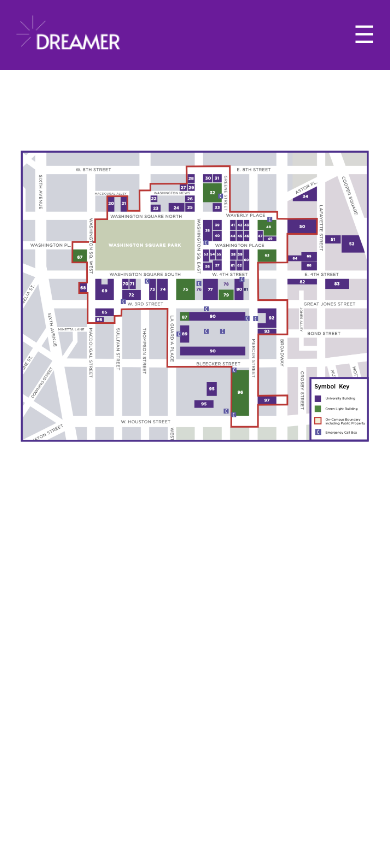
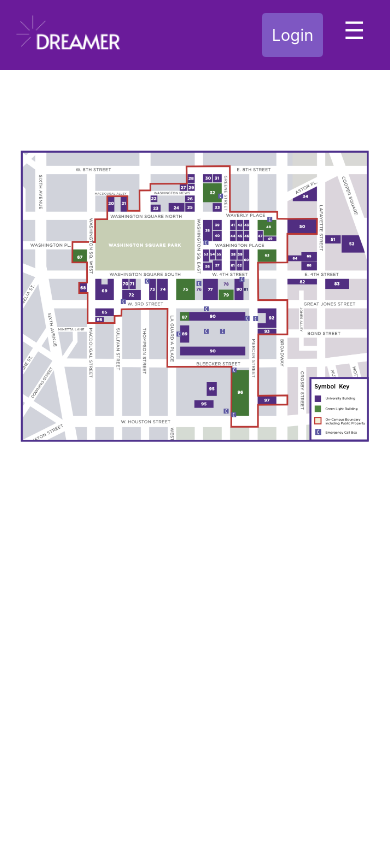
Before and after one commit to vishnukommuri326/Dreamers, a React (Create React App) app in the folder front-end/: page / in a window 390 px wide. Shown: the top 844 px of the page. Built offline with nearby package versions, Linux system fonts and the light colour scheme.

Commit message:
Login button in top header that takes you to login ,theres header controls container for both Login button and Hamburger Login button still needs to update to profile when logged in

```diff
--- a/front-end/src/assets/styles/App.css
+++ b/front-end/src/assets/styles/App.css
@@ -67,6 +67,35 @@ body, html, #root {
   z-index: 1000;
 }
 
+button.prof-btn {
+  padding: 10px;
+  background-color: #7e57c2;
+  color: white;
+  border: none;
+  border-radius: 4px;
+  cursor: pointer;
+  font-size: 16px;
+  margin-right: 10px;
+}
+
+button.prof-btn:hover {
+  background-color: #5e35b1;
+}
+
+button.prof-btn:active {
+  background-color: #cec3e8;
+}
+
+.controls-container{
+
+  display: flex;
+  margin-right: 10px;
+  gap: 10px;
+
+}
+
+
+
 /* Map Section */
 .map-container {
   flex-grow: 1;
@@ -125,6 +154,8 @@ body, html, #root {
   padding: 12px 16px;
   list-style: none;
   margin-left: -120px;
+  right: 0;
+  transform: translateY(20%);  /* moves the dropdown to the bottom (to avoid blocking with profile button) */
 }
 
 .dropdown-menu li {
--- a/front-end/src/pages/Header.js
+++ b/front-end/src/pages/Header.js
@@ -20,10 +20,20 @@ const Header = props => {
       <div>
          <header className="App-header">
         <img src={logo} alt="Logo" className="logo" />
+
+
+        <div className= "controls-container">
+
+        <button type="button" className="prof-btn" onClick={() => window.location.href='/login'}>Login</button>
+
         <div className="dropdown">
           <button className="hamburger-menu" onClick={toggleDropdown}>
             &#9776; {/* Hamburger Icon */}
           </button>
+
+        </div>
+
+
 
           {/* Conditionally render the dropdown menu based on state */}
           {isOpen && (
```
